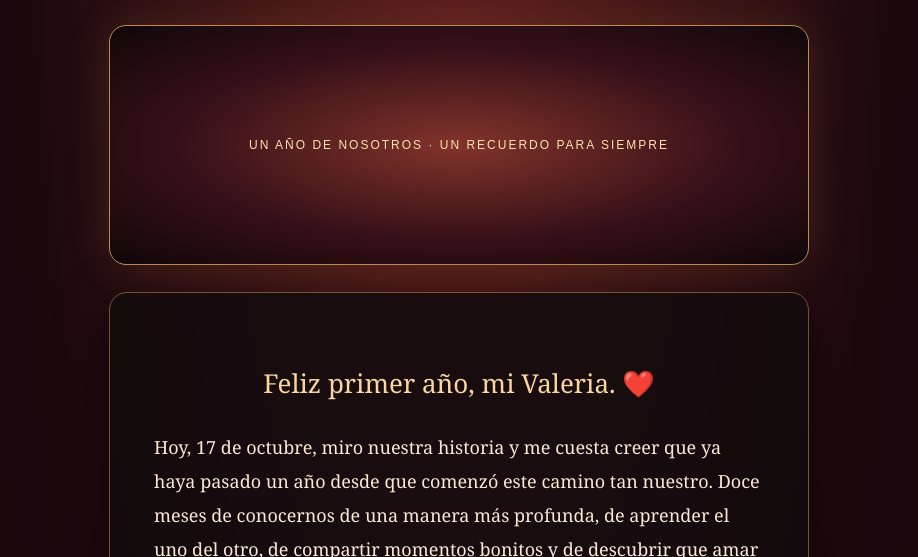
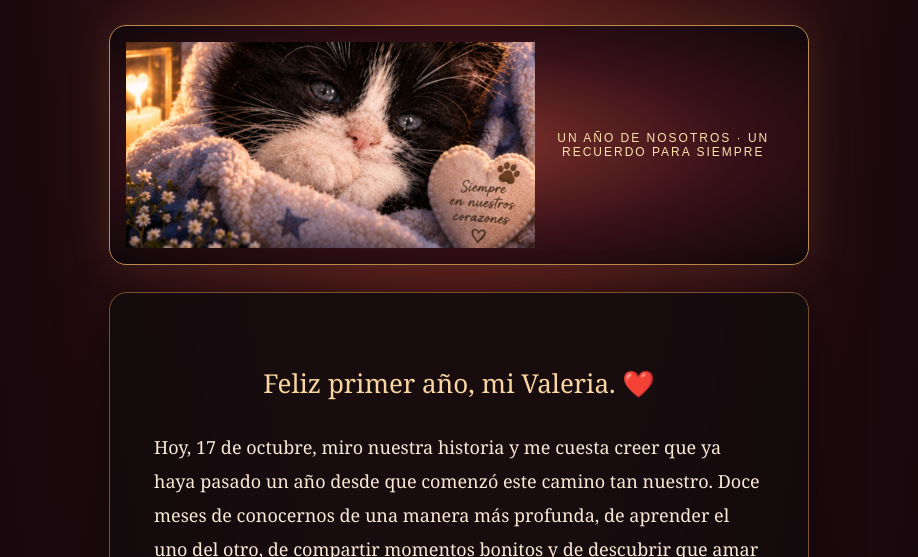
Before and after one commit to j8753741-eng/S-bado-17-de-octubre-del-2026---carta, a plain HTML site: page index.html in a window 1280 px wide. Shown: the part 243-800 px from the top of the page, without its empty margins (181-1099 px from the left). Drawn offline with Linux system fonts and the light colour scheme.

Commit message:
Update index.html

```diff
--- a/index.html
+++ b/index.html
@@ -32,6 +32,7 @@ footer{text-align:center;margin-top:25px;color:#c6a57c;font-size:13px}
 </header>
 <div class="poster">
 <!-- OPCIONAL: coloca una foto de la tarde que compartieron -->
+  <img src="IMG_20261019_135810.png" alt="noah">
 UN AÑO DE NOSOTROS · UN RECUERDO PARA SIEMPRE
 </div>
 <article>
```
